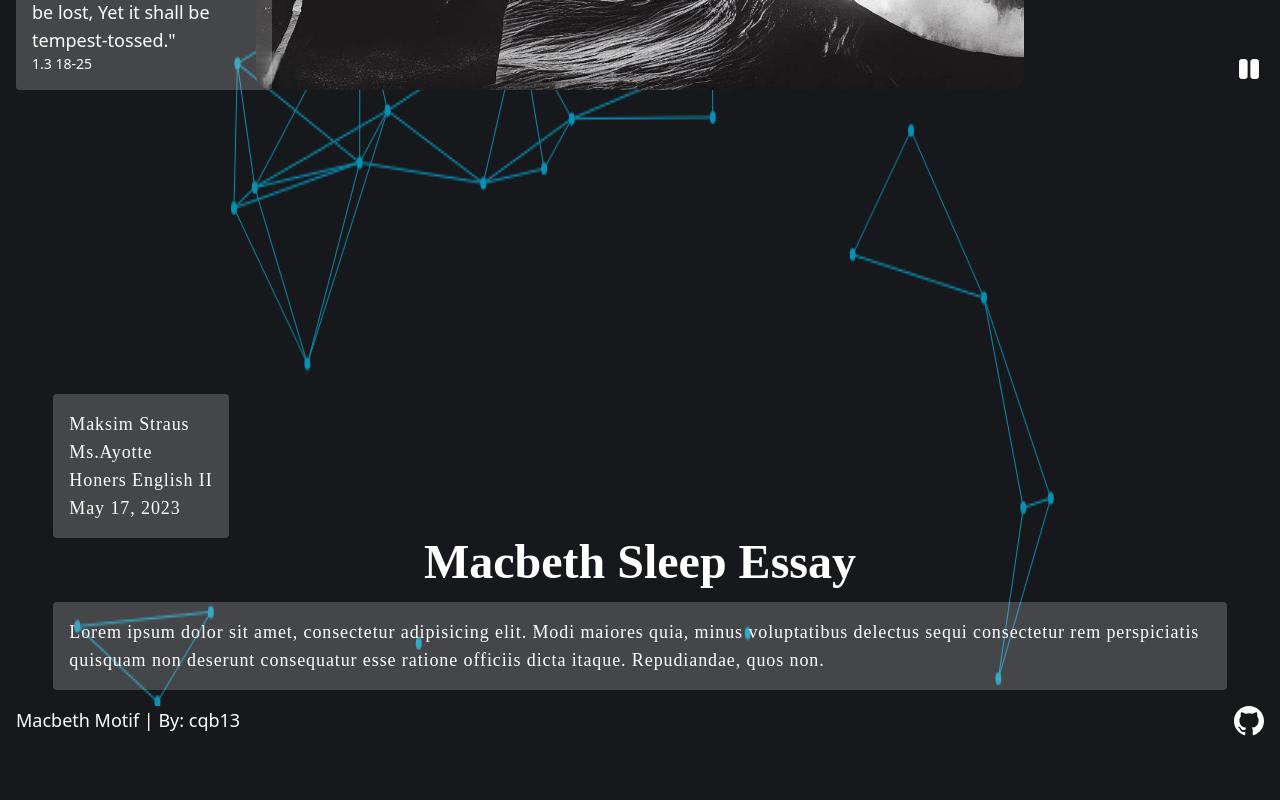
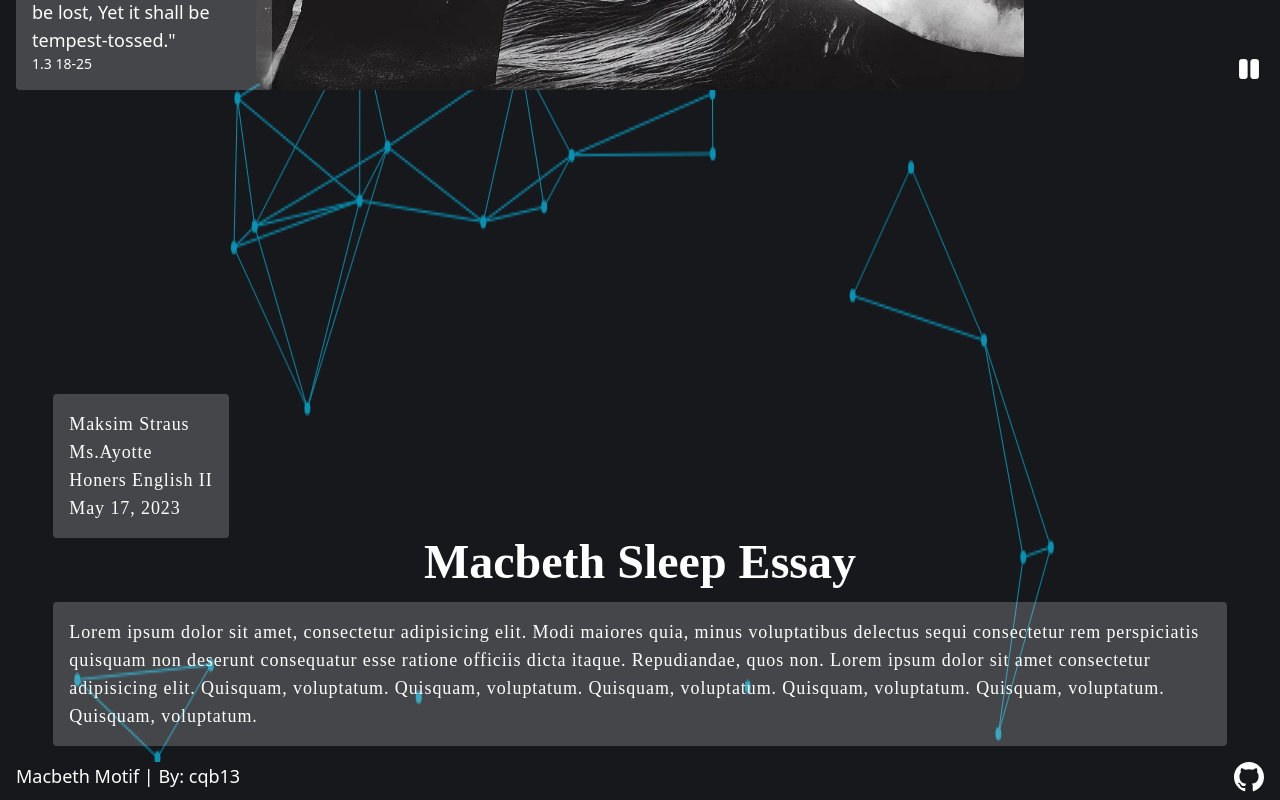
Before and after one commit to cqb13/macbeth-motif, a Next.js app: page / in a window 1280 px wide. Shown: the part 1782-2582 px from the top of the page. Before the commit the page ends 2526 px from the top, so only its background shows below. Built offline with nearby package versions, Linux system fonts and the light colour scheme.

Commit message:
moved essay and made essayContainer

```diff
--- a/components/essay.tsx
+++ b/components/essay.tsx
@@ -1,24 +1,13 @@
 const Essay = () => {
   return (
-    <article className="w-11/12 mx-auto font-times text-lg pb-4">
-      <div className="bg-white bg-opacity-20 w-fit p-4 rounded tracking-wider">
-        <ul>
-          <li>Maksim Straus</li>
-          <li>Ms.Ayotte</li>
-          <li>Honers English II</li>
-          <li>May 17, 2023</li>
-        </ul>
-      </div>
-      <h1 className="text-5xl font-bold text-center">Macbeth Sleep Essay</h1>
-      <section className="bg-white bg-opacity-20 w-fit p-4 rounded tracking-wider mt-4">
-        <span>
-          Lorem ipsum dolor sit amet, consectetur adipisicing elit. Modi maiores
-          quia, minus voluptatibus delectus sequi consectetur rem perspiciatis
-          quisquam non deserunt consequatur esse ratione officiis dicta itaque.
-          Repudiandae, quos non.
-        </span>
-      </section>
-    </article>
+    <span>
+      Lorem ipsum dolor sit amet, consectetur adipisicing elit. Modi maiores
+      quia, minus voluptatibus delectus sequi consectetur rem perspiciatis
+      quisquam non deserunt consequatur esse ratione officiis dicta itaque.
+      Repudiandae, quos non. Lorem ipsum dolor sit amet consectetur adipisicing
+      elit. Quisquam, voluptatum. Quisquam, voluptatum. Quisquam, voluptatum.
+      Quisquam, voluptatum. Quisquam, voluptatum. Quisquam, voluptatum.
+    </span>
   );
 };
 
--- /dev/null
+++ b/components/essayContainer.tsx
@@ -0,0 +1,20 @@
+const EssayContainer = ({essay}: {essay: React.ReactNode}) => {
+  return (
+    <article className="w-11/12 mx-auto font-times text-lg pb-4">
+      <div className="bg-white bg-opacity-20 w-fit p-4 rounded tracking-wider">
+        <ul>
+          <li>Maksim Straus</li>
+          <li>Ms.Ayotte</li>
+          <li>Honers English II</li>
+          <li>May 17, 2023</li>
+        </ul>
+      </div>
+      <h1 className="text-5xl font-bold text-center">Macbeth Sleep Essay</h1>
+      <section className="bg-white bg-opacity-20 w-fit p-4 rounded tracking-wider mt-4">
+        {essay}
+      </section>
+    </article>
+  );
+};
+
+export default EssayContainer;
--- a/components/particleBackgroundWrapper.tsx
+++ b/components/particleBackgroundWrapper.tsx
@@ -13,18 +13,16 @@ const ParticleBackgroundWrapper = ({ children }: { children: React.ReactNode })
 
     let particles: Particle[] = [];
 
-    // Create particles
     const createParticles = () => {
       particles = [];
 
-      const numParticles = 50; // Adjust the number of particles here
+      const numParticles = 50;
 
       for (let i = 0; i < numParticles; i++) {
         particles.push(new Particle(canvas.width, canvas.height));
       }
     };
 
-    // Particle class
     class Particle {
       x: number;
       y: number;
@@ -36,10 +34,10 @@ const ParticleBackgroundWrapper = ({ children }: { children: React.ReactNode })
       constructor(width: number, height: number) {
         this.x = Math.random() * width;
         this.y = Math.random() * height;
-        this.radius = 3; // Adjust the particle size
-        this.color = '#0891b2'; // Adjust the particle color
-        this.speedX = Math.random() - 0.5; // Adjust the particle horizontal speed
-        this.speedY = Math.random() - 0.5; // Adjust the particle vertical speed
+        this.radius = 3;
+        this.color = '#0891b2';
+        this.speedX = Math.random() - 0.5;
+        this.speedY = Math.random() - 0.5;
       }
 
       draw() {
@@ -67,7 +65,6 @@ const ParticleBackgroundWrapper = ({ children }: { children: React.ReactNode })
       }
     }
 
-    // Draw particles
     const drawParticles = () => {
       ctx.clearRect(0, 0, canvas.width, canvas.height);
 
@@ -87,7 +84,7 @@ const ParticleBackgroundWrapper = ({ children }: { children: React.ReactNode })
             ctx.beginPath();
             ctx.moveTo(particles[i].x, particles[i].y);
             ctx.lineTo(particles[j].x, particles[j].y);
-            ctx.strokeStyle = '#0891b2'; // Adjust the link color
+            ctx.strokeStyle = '#0891b2';
             ctx.stroke();
           }
         }
@@ -96,7 +93,6 @@ const ParticleBackgroundWrapper = ({ children }: { children: React.ReactNode })
       requestAnimationFrame(drawParticles);
     };
 
-    // Initialize canvas and particles
     const initialize = () => {
       canvas.width = window.innerWidth;
       canvas.height = window.innerHeight;
@@ -104,7 +100,6 @@ const ParticleBackgroundWrapper = ({ children }: { children: React.ReactNode })
       drawParticles();
     };
 
-    // Event listener for window resize
     const handleResize = () => {
       canvas.width = window.innerWidth;
       canvas.height = window.innerHeight;
--- a/pages/index.tsx
+++ b/pages/index.tsx
@@ -1,4 +1,5 @@
 import ParticleBackgroundWrapper from "@components/particleBackgroundWrapper";
+import EssayContainer from "@components/essayContainer";
 import Layout from "@components/layout";
 import Slides from "@components/slides";
 import Essay from "@components/essay";
@@ -34,7 +35,7 @@ const Home: NextPage = () => {
           </section>
           <div className="py-36" />
           <section>
-            <Essay />
+            <EssayContainer essay={<Essay />} />
           </section>
         </ParticleBackgroundWrapper>
       </div>
```
